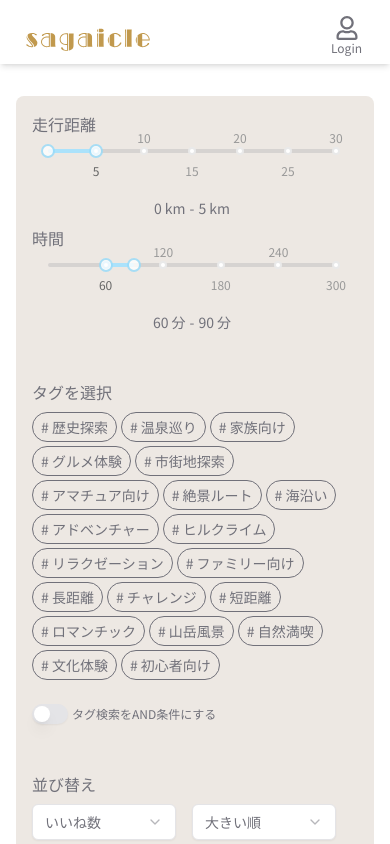
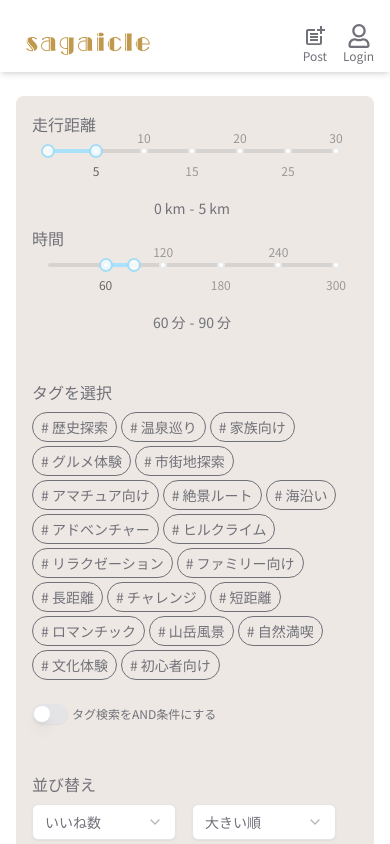
Before and after one commit to sushigon-dev/sagaicle-frontend, a Next.js app in the folder sagaicle/: page / in a window 390 px wide. Shown: the top 844 px of the page. Built offline with nearby package versions, Linux system fonts and the light colour scheme; no server answers.

Commit message:
fix: 🐛 モック例

```diff
--- a/sagaicle/components/layout/Header.tsx
+++ b/sagaicle/components/layout/Header.tsx
@@ -3,7 +3,7 @@
 import Link from "next/link";
 import Image from "next/image";
 import { FaUser, FaRegUser } from "react-icons/fa";
-
+import { MdPostAdd } from "react-icons/md";
 import { useAuth } from "@/context/AuthContext";
 
 function Header() {
@@ -23,22 +23,32 @@ function Header() {
             />
           </Link>
         </div>
-        <Link
-          href="/auth/login"
-          className="flex flex-col items-center px-3 mt-4 mb-2"
-        >
+        <div className="flex items-center justify-end space-x-4 md:space-x-10 pt-2">
+          <Link
+            href="/newpost"
+            className="flex flex-col items-center mt-4 mb-2"
+          >
+            <MdPostAdd className="text-2xl text-theme-gray" />
+            <span className="text-xs text-theme-gray">Post</span>
+          </Link>
           {user ? (
-            <>
+            <Link
+              href="/profile"
+              className="flex flex-col items-center mt-4 mb-2"
+            >
               <FaUser className="text-2xl text-theme-gray" />
               <span className="text-sm text-theme-gray">Profile</span>
-            </>
+            </Link>
           ) : (
-            <>
+            <Link
+              href="/auth/login"
+              className="flex flex-col items-center mt-4 mb-2"
+            >
               <FaRegUser className="text-2xl text-theme-gray" />
               <span className="text-xs text-theme-gray">Login</span>
-            </>
+            </Link>
           )}
-        </Link>
+        </div>
       </div>
     </header>
   );
--- a/sagaicle/components/profile/Profile.tsx
+++ b/sagaicle/components/profile/Profile.tsx
@@ -30,14 +30,14 @@ function Profile() {
   useEffect(() => {
     setUserName(() => "ほげほげ男");
     setbadgedRoutes(() => [
-      { id: "1", name: "test1" },
-      { id: "2", name: "test2" },
-      { id: "3", name: "test3" },
+      { id: "1", name: "歴史と温泉めぐりコース" },
+      { id: "2", name: "朝市と神社、温泉の贅沢サイクリングコース" },
+      { id: "3", name: "海と橋、絶景と温泉を巡るサイクリングコース" },
     ]);
     setLikedRoutes(() => [
-      { id: "1", name: "test1" },
-      { id: "2", name: "test2" },
-      { id: "3", name: "test3" },
+      { id: "1", name: "歴史と温泉めぐりコース" },
+      { id: "2", name: "歴史とグルメを楽しむ唐津サイクリングコース" },
+      { id: "3", name: "温泉と絶景を巡る贅沢サイクリングツアー" },
     ]);
     setMileage(() => 100);
     setTotalDistance(() => 1000);
--- a/sagaicle/components/search/SearchContainer.tsx
+++ b/sagaicle/components/search/SearchContainer.tsx
@@ -39,6 +39,17 @@ type SearchRequestData = {
   };
   limit: number;
 };
+
+function shuffleArray(arr: any[]) {
+  for (let i = arr.length - 1; i > 0; i--) {
+    // 0以上i以下のランダムなインデックスを生成
+    const j = Math.floor(Math.random() * (i + 1));
+
+    // 要素を交換
+    [arr[i], arr[j]] = [arr[j], arr[i]];
+  }
+  return arr;
+}
 
 function SearchContainer() {
   // 検索可能なタグ名
@@ -241,7 +252,7 @@ function SearchContainer() {
       },
     ];
 
-    setResult(() => test);
+    setResult(() => shuffleArray(test));
     setHitCount(() => test.length);
     setIsLoading(() => true);
     setTimeout(() => {
```
